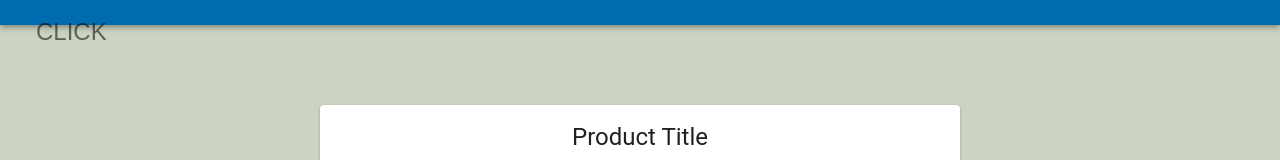
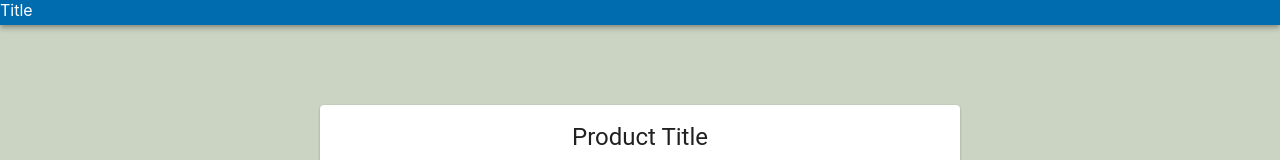
Before and after one commit to cwinnard/charlies-dev-shop, a React (Create React App) app: page / in a window 1280 px wide. Shown: the top 160 px of the page. Built offline with nearby package versions, Linux system fonts and the light colour scheme.

Commit message:
dtich menu

```diff
--- a/src/App.js
+++ b/src/App.js
@@ -1,13 +1,7 @@
 /* eslint react/jsx-one-expression-per-line: 0 */
 /* eslint react/prefer-stateless-function: 0 */
 
-import {
-    AppBar,
-    IconButton,
-    Menu,
-    MenuItem,
-    Toolbar,
-} from '@material-ui/core';
+import { AppBar } from '@material-ui/core';
 import React, { Component } from 'react';
 import { connect } from 'react-redux';
 import { Route, Switch } from 'react-router-dom';
@@ -22,16 +16,7 @@ class App extends Component {
         return (
             <div className="App">
                 <AppBar className="header" position="static" color="primary">
-                    <Toolbar>
-                        <IconButton>
-                            CLICK
-                        </IconButton>
-                        <Menu>
-                            <MenuItem>
-                                Here be menu MenuItem
-                            </MenuItem>
-                        </Menu>
-                    </Toolbar>
+                    Title
                 </AppBar>
                 <Switch>
                     <Route exact path="/" component={ProductCard} />
```
